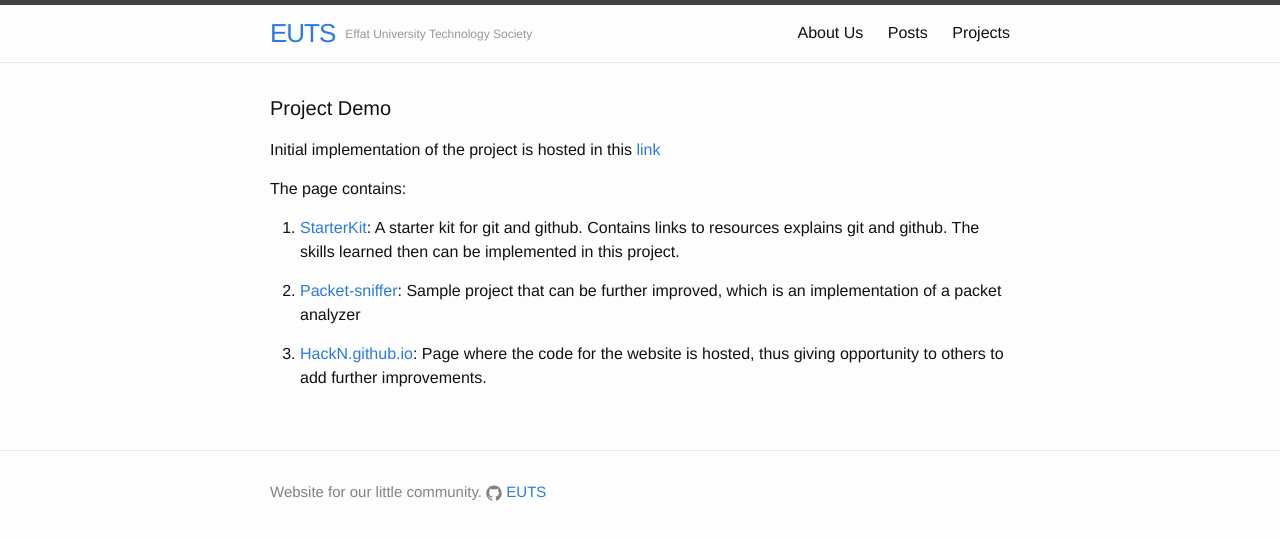
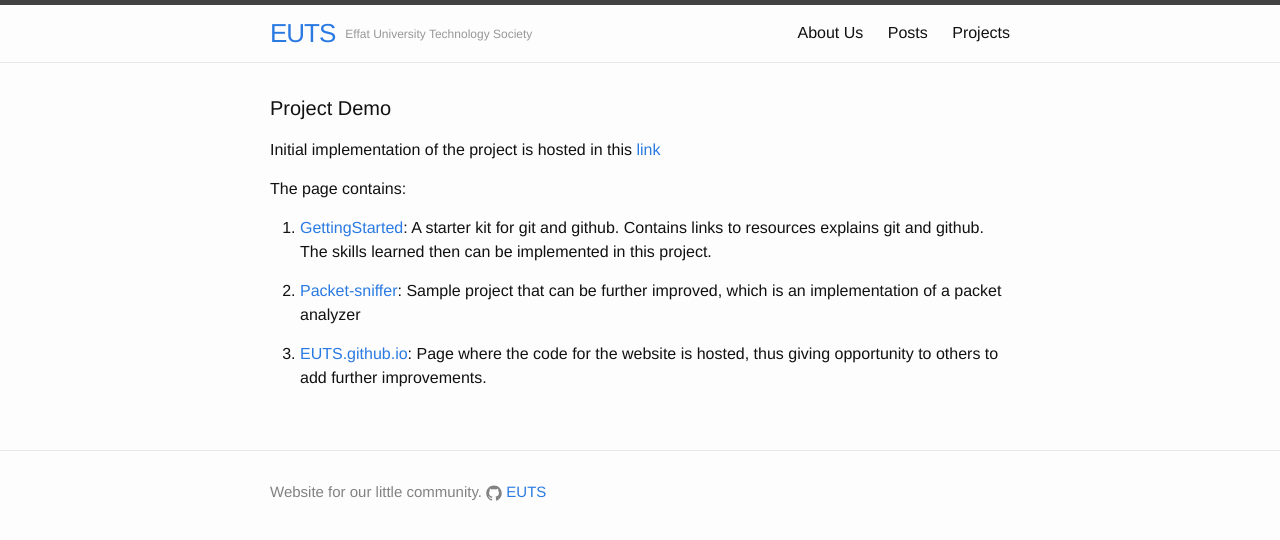
Before and after one commit to EUTS/EUTS.github.io, a Jekyll site: the page built from projects.md, in a window 1280 px wide. Shown: the top 540 px of the page. Built offline with Jekyll 4.4.1, drawn with Linux system fonts in a browser that asks for light colours.

Commit message:
Update projects.md

```diff
--- a/projects.md
+++ b/projects.md
@@ -10,11 +10,11 @@
 
 The page contains:
 
-1. [StarterKit](https://github.com/HackN/StarterKit):
+1. [GettingStarted](https://github.com/EUTS/GettingStarted):
 A starter kit for git and github. Contains links to resources explains git and github. The skills learned then can be implemented in this project.
 
-2. [Packet-sniffer](https://github.com/HackN/packet-sniffer):
+2. [Packet-sniffer](https://github.com/EUTS/packet-sniffer):
 Sample project that can be further improved, which is an implementation of a packet analyzer
 
-3. [HackN.github.io](https://github.com/HackN/HackN.github.io):
+3. [EUTS.github.io](https://github.com/EUTS/euts.github.io):
 Page where the code for the website is hosted, thus giving opportunity to  others to add further improvements.
```
